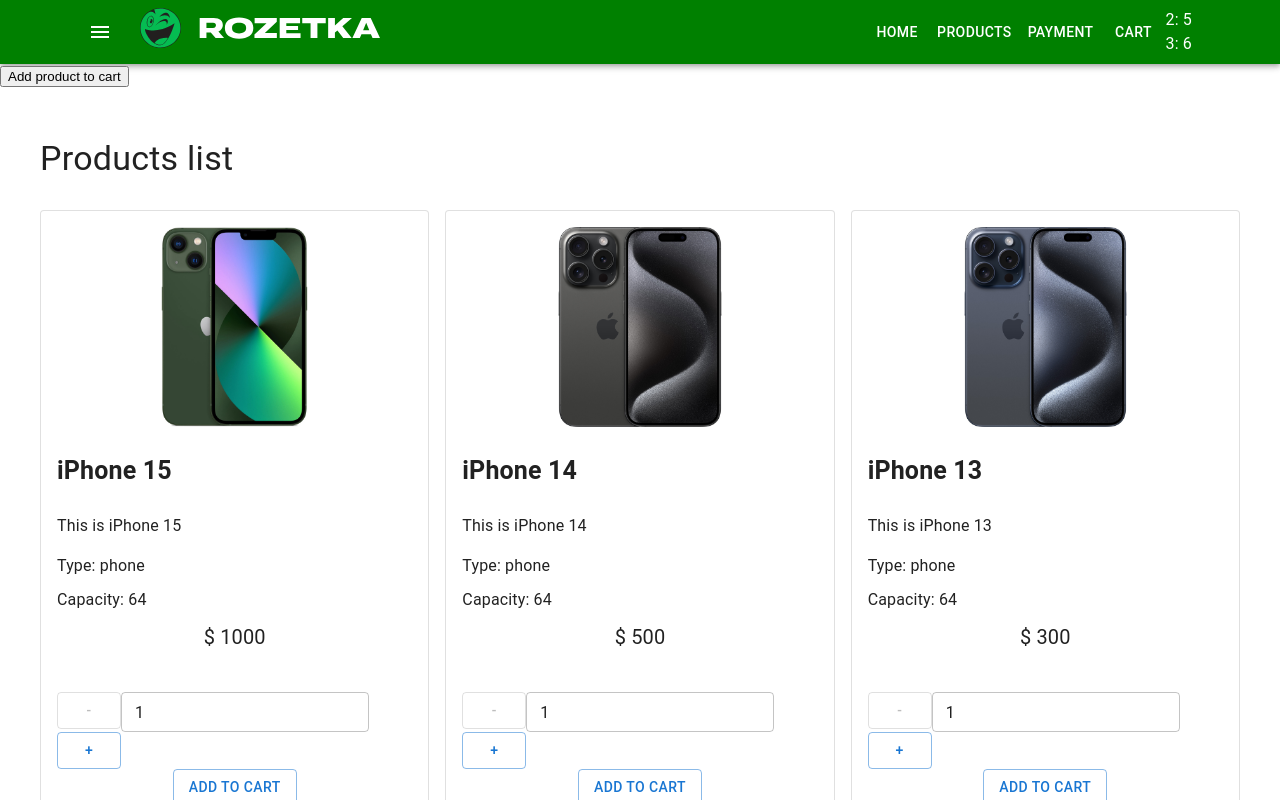
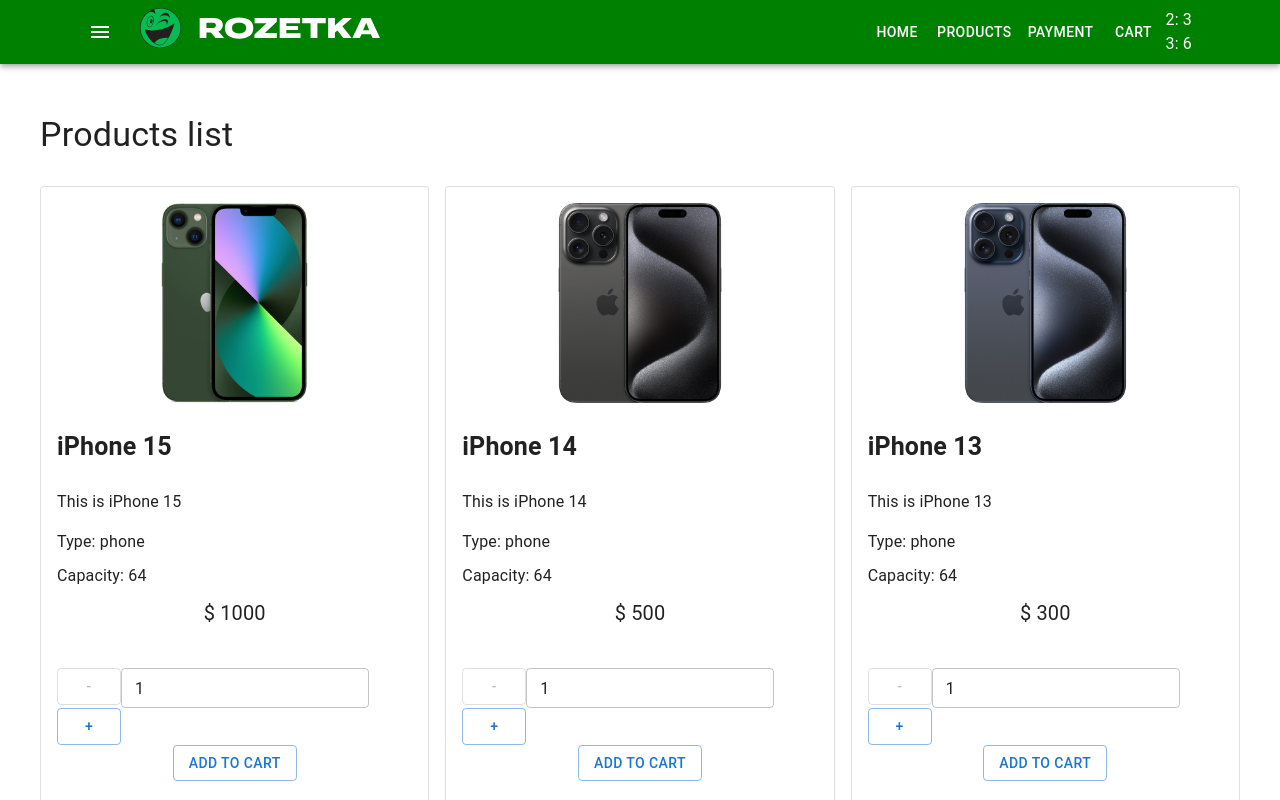
Before and after one commit to Vasyltsiun/shop-project-16.03, a React (Create React App) app: page / in a window 1280 px wide. Shown: the top 800 px of the page. Built offline with nearby package versions, Linux system fonts and the light colour scheme.

Commit message:
added newState

```diff
--- a/src/components/Products/ProductListItem.tsx
+++ b/src/components/Products/ProductListItem.tsx
@@ -9,7 +9,8 @@ type Props = {
     capacity: string
     price: number
     image: string
-    addProductToCart: (count: number, price: number) => void
+    id: number
+    addProductToCart: (id: number, count: number, price: number) => void
 }
 const ProductListItem = ({
     title,
@@ -18,6 +19,7 @@ const ProductListItem = ({
     capacity,
     price,
     image,
+    id,
     addProductToCart,
 }: Props) => {
     const [count, setCount] = useState<number>(1)
@@ -61,7 +63,7 @@ const ProductListItem = ({
                 <div className="btns-wrapper">
                     <Button
                         variant="outlined"
-                        onClick={() => addProductToCart(count, price)}
+                        onClick={() => addProductToCart(id, count, price)}
                     >
                         Add to cart
                     </Button>
--- a/src/components/Products/ProductsList.tsx
+++ b/src/components/Products/ProductsList.tsx
@@ -4,7 +4,9 @@ import { productsArrey } from 'utils/productsArrey'
 
 console.log(productsArrey)
 
-type Props = { addProductToCart: (count: number, price: number) => void }
+type Props = {
+    addProductToCart: (id: number, count: number, price: number) => void
+}
 
 const ProductsList = ({ addProductToCart }: Props) => {
     return (
@@ -38,6 +40,7 @@ const ProductsList = ({ addProductToCart }: Props) => {
                                 capacity={capacity}
                                 price={price}
                                 image={image}
+                                id={id}
                                 addProductToCart={addProductToCart}
                             />
                         </Grid>
--- a/src/layout/App.tsx
+++ b/src/layout/App.tsx
@@ -12,23 +12,23 @@ type ProductsInCartType = {
 
 const App = () => {
     const [ProductsInCart, setProductsInCart] = useState<ProductsInCartType>({
-        2: 5,
+        2: 3,
         3: 6,
     })
 
-    const addProductToCart = (id: number, count: number) => {
-        setProductsInCart((prevState) => ({
-            [id]: prevState[id] + count,
-        }))
+    const addProductToCart = (id: number, count: number, price: number) => {
+        setProductsInCart((prevState) => {
+            const newState = { ...prevState }
+            const productQty = newState[id] || 0
+            newState[id] = productQty + count
+            return newState
+        })
     }
 
     return (
         <StyledEngineProvider injectFirst>
             <CssBaseline />
             <Header ProductsInCart={ProductsInCart} />
-            <button onClick={() => addProductToCart(2, 5)}>
-                Add product to cart
-            </button>
             <Main addProductToCart={addProductToCart} />
             <Footer />
         </StyledEngineProvider>
--- a/src/layout/Main.tsx
+++ b/src/layout/Main.tsx
@@ -2,7 +2,7 @@ import { Container } from '@mui/material'
 import ProductList from 'components/Products/ProductsList'
 
 type Props = {
-    addProductToCart: (count: number, price: number) => void
+    addProductToCart: (id: number, count: number, price: number) => void
 }
 
 const Main = ({ addProductToCart }: Props) => {
```
